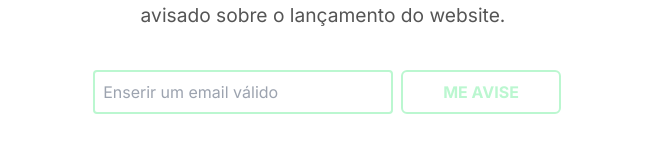
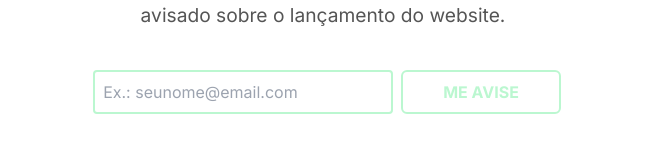
Before and after one commit to vandessonsantiago/filomenaleitao, a Next.js app: page / in a window 1280 px wide. Shown: the part 383-536 px from the top of the page, without its empty margins (317-962 px from the left). Built offline with nearby package versions, Linux system fonts and the light colour scheme.

Commit message:
update 2-02-2024

```diff
--- a/src/components/contacto.tsx
+++ b/src/components/contacto.tsx
@@ -50,7 +50,7 @@ export default function ContactoComponent() {
                    pattern: /^\S+@\S+$/i,
                  })}
                  className="border-2 border-green-200 p-2 rounded w-[300px]"
-                 placeholder="Enserir um email válido"
+                 placeholder="Ex.: seunome@email.com"
                />
              </div>
              <div className="flex justify-center my-8">
```
